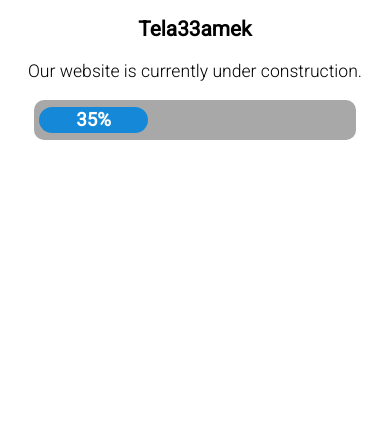
After one commit to ycn3310/tela33amek, a Django app: page /coming-soon/ in a window 390 px wide. The commit adds this page. Shown: the part 399-844 px from the top of the page. Run offline with Django 5.2, Linux system fonts and the light colour scheme; parts of the project's set-up code (start-up, migrations or seed data) failed here and were passed over.

Commit message:
making the design more responsive

```diff
--- a/pages/urls.py
+++ b/pages/urls.py
@@ -4,6 +4,7 @@ from . import views
 urlpatterns = [
     path('', views.index, name='index'),
     path('upload/', views.upload, name='upload'),
+    path('coming-soon/', views.coming_soon, name='comingsoon'),
     path('papers/<int:course_id>/', views.files, name='papers'),
     path("suggestions/", views.suggestions, name="suggestions"),
     path("report/<int:paper_id>/", views.report, name="report"),
--- a/pages/views.py
+++ b/pages/views.py
@@ -5,6 +5,9 @@ from .models import Course, Paper
 
 def index(request):
     return render(request, 'pages/homepage.html', {'courses':Course.objects.all()})
+
+def coming_soon(request):
+    return render(request, 'pages/comingsoon.html')
 
 def files(request, course_id):
     course = get_object_or_404(Course, id=course_id)
@@ -15,8 +18,8 @@ def files(request, course_id):
 
 def upload(request):
     years = []
-    for i in range(2026-1974):
-        years.append(f"{i+1974}/{i+1+1974}")
+    for i in range(1974-2027):
+        years.append(f"{2027-i}/{2027-i-1}")
     return render(request, "pages/upload.html", {"courses": Course.objects.all(),"years": years})
 
 
--- a/static/css/body.css
+++ b/static/css/body.css
@@ -9,7 +9,7 @@
     align-items: center;
     flex-direction: column;
 
-    height: clamp(140px, 18vw, 180px);
+    height: clamp(140px, 150px , 180px);
     width: 100%;
 
     border: none;
@@ -43,7 +43,7 @@
     color: white;
     margin-top: 0px;
     text-align: center;
-    width: 90%;
+    width: 70%;
 
     overflow: hidden;
     text-overflow: ellipsis;
--- /dev/null
+++ b/templates/pages/comingsoon.html
@@ -0,0 +1,94 @@
+{% load static %}
+
+<!DOCTYPE html>
+<html>
+<head>
+    <meta charset="utf-8">
+    <meta name=viewport content="width=device-width, initial-scale=1">
+    <!--[if lt IE 9]><script src="http://html5shiv.googlecode.com/svn/trunk/html5.js"></script><![endif]-->
+    <style>
+        body { margin: 0; padding: 0; }
+        html { height: 100%; cursor: default; }
+        body {
+            font-family: "Roboto", sans-serif; /* Default font */
+            width: 100%; height: 100%;
+            text-align: center;
+            display: table;
+            opacity: 1;
+            animation: fadein 3s forwards;
+        }
+        h2 {
+            font-weight: 300;
+            margin-bottom: 25px;
+        }
+        img {
+            width: 25%; /* Image width */
+            border: 0; /* For IE */
+            /* Aspect ratio of image, gives initial dimension to prevent text moving down once image is loaded */
+            /* When changing logo, change this also */
+            aspect-ratio: 125 / 50;
+        }
+        #main {
+            vertical-align: middle;
+            display: table-cell;
+        }
+        /* Progress bar */
+        #progress {
+            width: 45%; /* Bar width */
+            margin: 0 auto;
+            border-radius: 10px; /* Roundness */
+            background-color: #a8a8a8; /* Background colour */
+            padding: 7px 5px;
+            /* border: 5px solid #a8a8a8; Border */
+        }
+        #fill {
+            padding: 2px 0;
+            background-color: #1589d8; /* Fill colour */
+            width: 35%; /* Bar percentage, change text below also */
+            border-radius: 25px; /* Roundness */
+            animation: proanimate 2s;
+        }
+        #barpercent h3 {
+            color: white; /* Bar percentage text colour */
+            margin: 0; padding: 0;
+            opacity: 1;
+            animation: fadein 3s forwards;
+        }
+
+        /* Fades in animation */
+        @keyframes fadein  {
+            from { opacity: 0; }
+        }
+        /* Animates bar on page load */
+        @keyframes proanimate {
+            from { width: 0%; }
+        }
+
+        @media screen and (max-width:600px) {
+            img {
+                width: 60%;
+            }
+            h1 {
+                font-size: 1.3em;
+            }
+            h2 {
+                margin: 1.1em;
+                font-size: 1.1em;
+            }
+            #progress {
+                width: 80%; /* Bar width */
+            }
+        }
+    </style>
+    <title>Coming Soon</title>
+</head>
+<body>
+    <div id="main">
+        <img src="{% static "logo.png" %} %}" alt="Logo Image">
+        <h1>Tela33amek</h1>
+        <h2>Our website is currently under construction. </h2>
+        <div id="progress"><div id="fill"><div id="barpercent"><h3>35%</h3></div></div></div>
+    </div>
+    <link href="https://fonts.googleapis.com/css2?family=Roboto:wght@300;400&display=swap" rel="stylesheet">
+</body>
+</html>
```
Also changed, not shown: static/css/header.css (+41 -0 lines), templates/pages/homepage.html (+6 -3 lines), static/icons/code-solid-full.svg (deleted).
